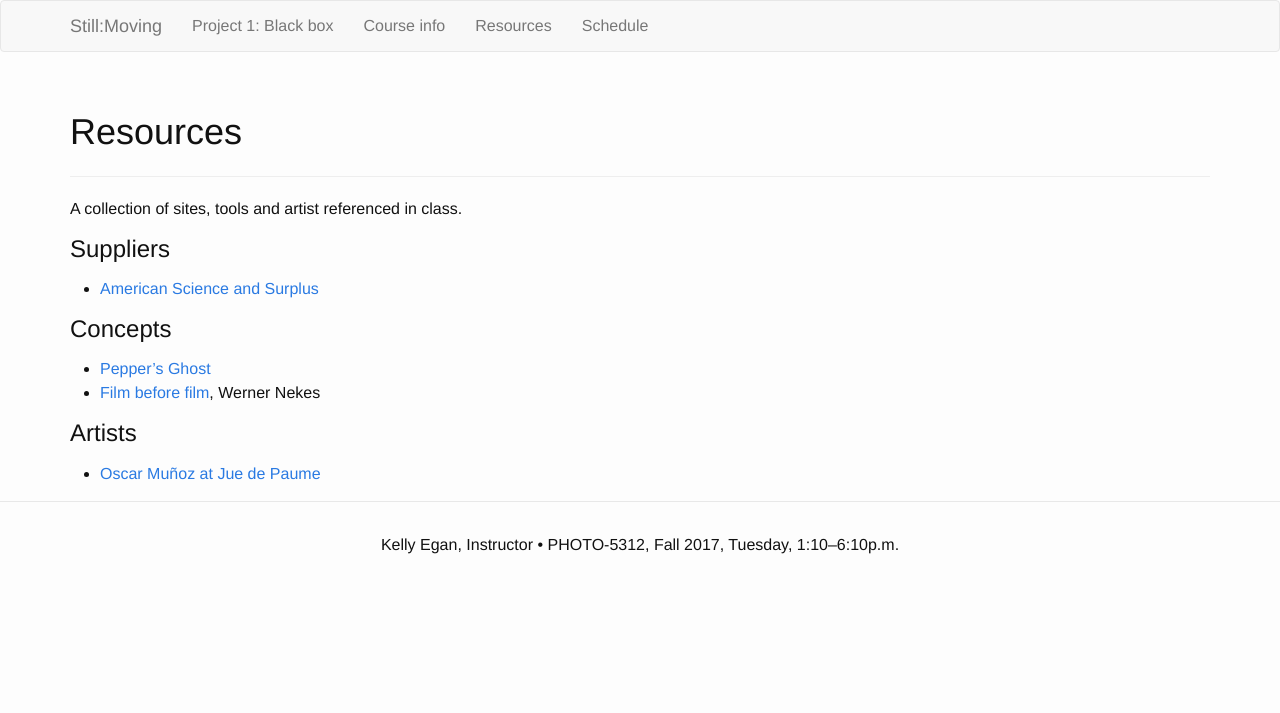
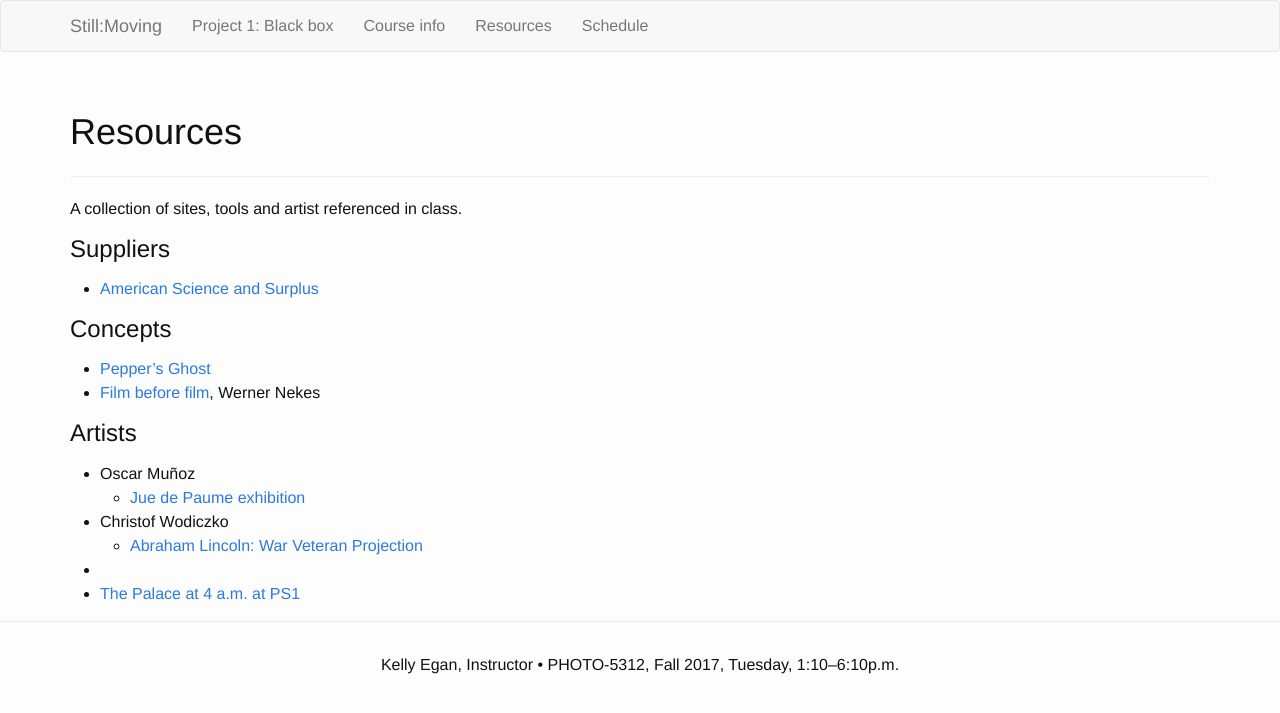
Before and after one commit to kellyegan/StillMoving, a Jekyll site: the page built from resources.md, in a window 1280 px wide. Shown: the top 713 px of the page. Built offline with Jekyll 4.4.1, drawn with Linux system fonts in a browser that asks for light colours.

Commit message:
Add Oscar munoz to resources

```diff
--- a/resources.md
+++ b/resources.md
@@ -10,7 +10,6 @@ A collection of sites, tools and artist referenced in class.
 
 * [American Science and Surplus](http://sciplus.com)
 
-
 ### Concepts
 
 * [Pepper's Ghost](https://en.wikipedia.org/wiki/Pepper%27s_ghost)
@@ -18,4 +17,9 @@ A collection of sites, tools and artist referenced in class.
 
 ### Artists
 
-* [Oscar Muñoz at Jue de Paume](https://vimeo.com/98543782)
+* Oscar Muñoz
+  * [Jue de Paume exhibition](https://vimeo.com/98543782)
+* Christof Wodiczko
+  * [Abraham Lincoln: War Veteran Projection](https://vimeo.com/53446621)
+*
+  * [The Palace at 4 a.m. at PS1](https://www.youtube.com/watch?v=k-uBggfiMGo)
```
